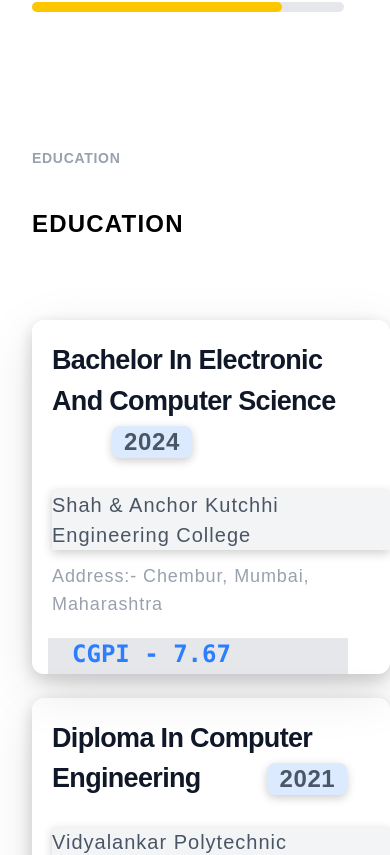
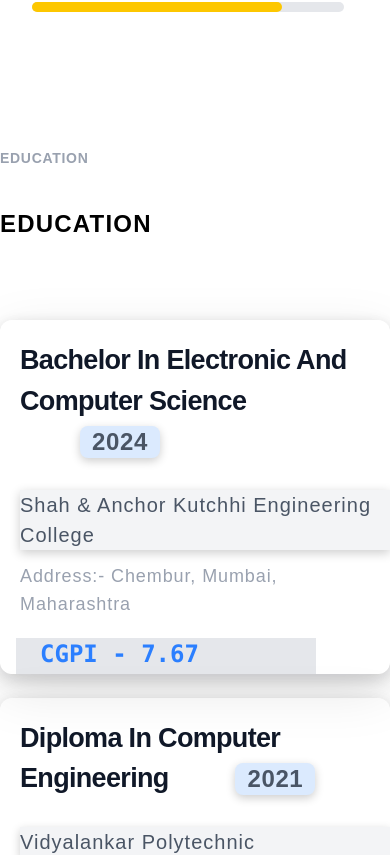
Before and after one commit to soheb85/portfolio-frontend, a React (Vite) app: page / in a window 390 px wide. Shown: the part 5594-6449 px from the top of the page. Built offline with nearby package versions, Linux system fonts and the light colour scheme.

Commit message:
padding update on sm screen

```diff
--- a/src/components/HomePageComponent/Page4.jsx
+++ b/src/components/HomePageComponent/Page4.jsx
@@ -10,7 +10,7 @@ const Page4 = () => {
     ]
   return (
     <div id="education">
-      <div className="mt-25 pl-8">
+      <div className="mt-25 sm:pl-8">
         <div>
         <h2 className="text-gray-400 font-semibold tracking-wider pt-5 text-sm">EDUCATION</h2>
         <h1 className="text-black font-semibold pt-10 text-2xl tracking-wider">EDUCATION</h1>
--- a/src/components/HomePageComponent/Page5.jsx
+++ b/src/components/HomePageComponent/Page5.jsx
@@ -8,7 +8,7 @@ const Page5 = () => {
         {name:"Portfolio Website",para:"Portfolio website using React-js and Tailwindcss",link:"https://github.com/soheb85/Portfolio", image:"/Screenshot 2025-02-08 175756 - Copy.png",aos:"zoom-out-left"},
     ]
   return (
-    <div className="mt-25 pl-8" id="project">
+    <div className="mt-25 sm:pl-8" id="project">
       <div>
         <h2 className="text-gray-400 font-semibold tracking-wider pt-5 text-sm">MY WORK</h2>
         <h1 className="text-black font-semibold pt-10 text-2xl tracking-wider">PROJECTS</h1>
--- a/src/components/HomePageComponent/Page6.jsx
+++ b/src/components/HomePageComponent/Page6.jsx
@@ -7,7 +7,7 @@ const Page6 = () => {
                  AOS.init({ duration: 1000 });
                }, []);
   return (
-    <div className="mt-25 pl-8" id="resume">
+    <div className="mt-25 sm:pl-8" id="resume">
         <div>
         <h2 className="text-gray-400 font-semibold tracking-wider pt-5 text-sm">MY DETAILS</h2>
         <h1 className="text-black font-semibold pt-10 text-2xl tracking-wider">RESUME</h1>
--- a/src/components/HomePageComponent/Page7.jsx
+++ b/src/components/HomePageComponent/Page7.jsx
@@ -31,7 +31,7 @@ const Page7 = () => {
                    AOS.init({ duration: 1000 });
                  }, []);
   return (
-    <div className="mt-25 pl-8" id="contact" >
+    <div className="mt-25 sm:pl-8" id="contact" >
         <div>
         <h2 className="text-gray-400 font-semibold tracking-wider pt-5 text-sm">GET IN TOUCH</h2>
         <h1 className="text-black font-semibold pt-10 text-2xl tracking-wider">CONTACT</h1>
```
